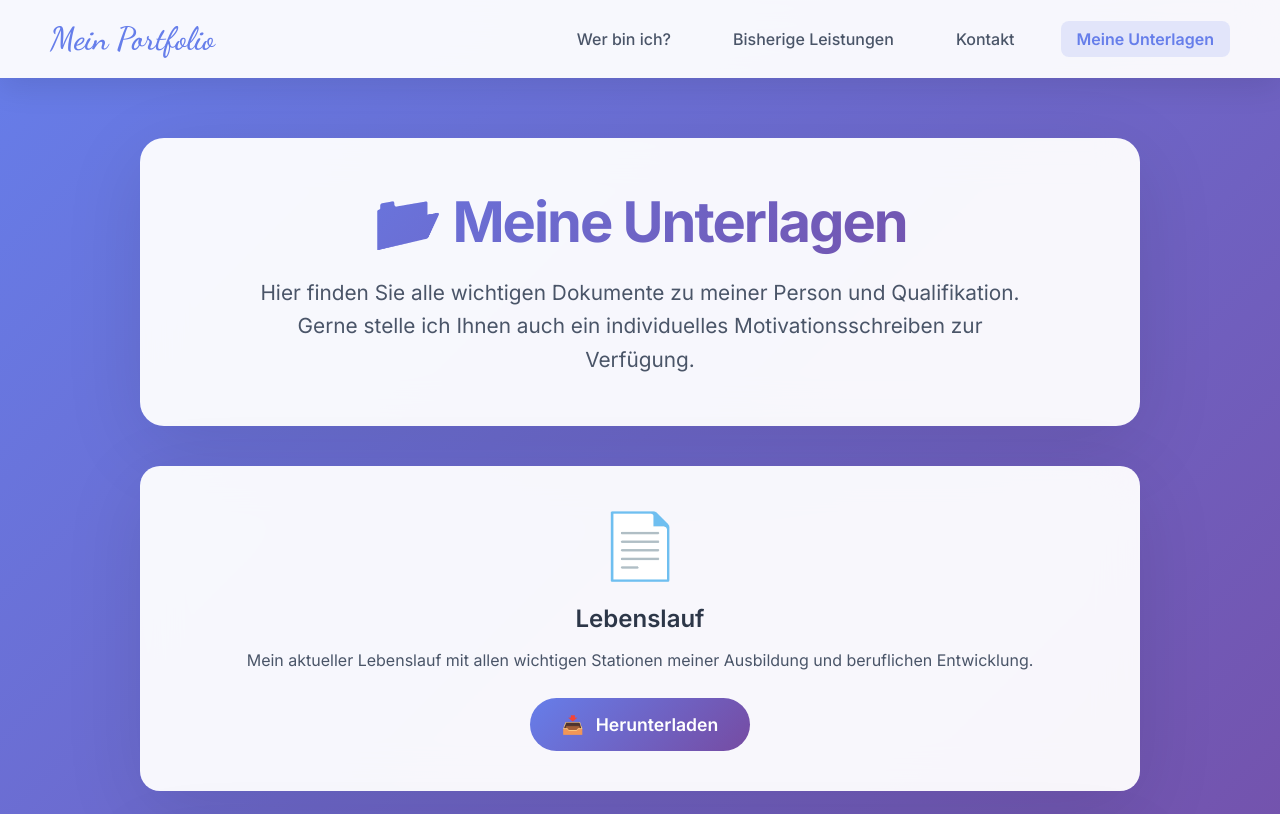
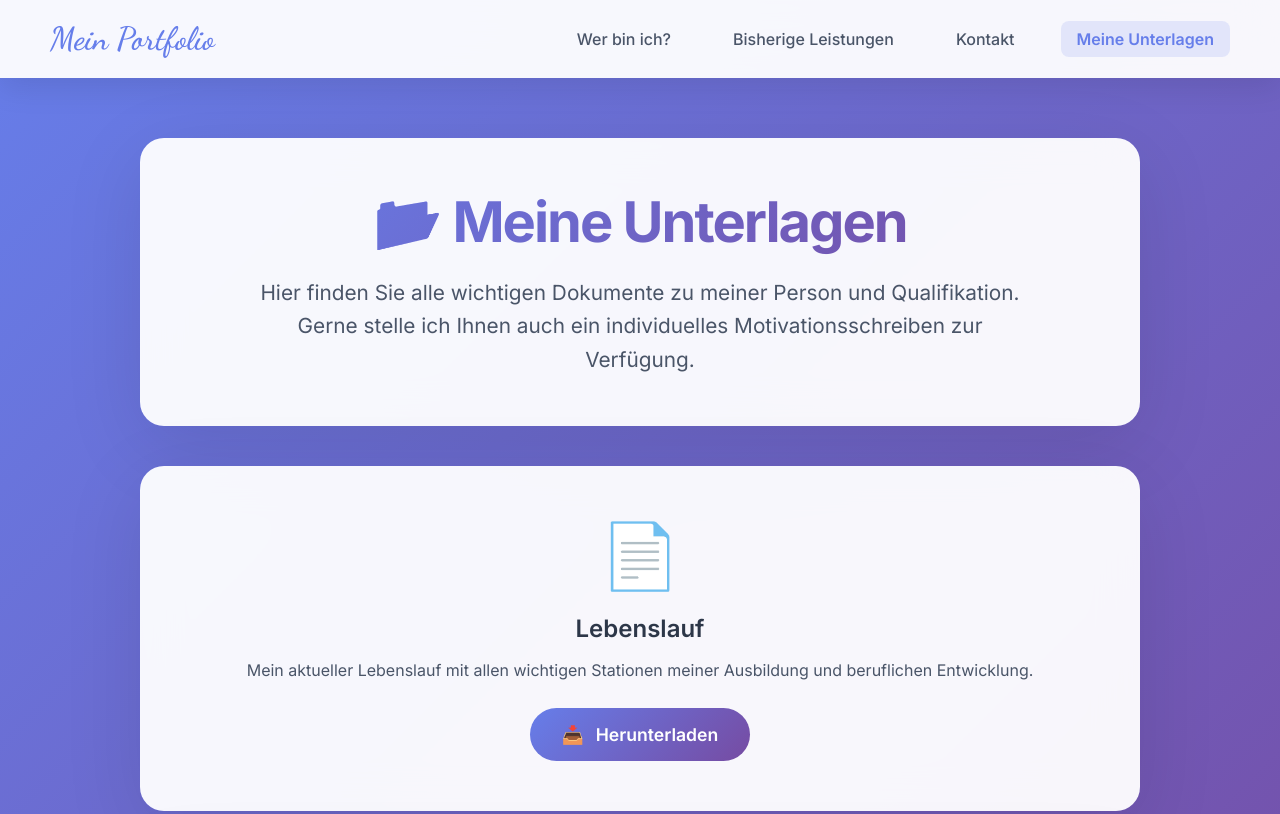
Before and after one commit to BokiKum/boris-portfolio, a website: page unterlagen.html in a window 1280 px wide. Shown: the top 814 px of the page. Drawn offline with Linux system fonts and the light colour scheme.

Commit message:
Update unterlagen.html

```diff
--- a/unterlagen.html
+++ b/unterlagen.html
@@ -3,7 +3,7 @@
 <head>
   <meta charset="UTF-8">
   <meta name="viewport" content="width=device-width, initial-scale=1.0">
-  <title>Meine Unterlagen - Boris</title>
+  <title>Meine Unterlagen - Boris Kumbric</title>
   <link href="https://fonts.googleapis.com/css2?family=Inter:wght@300;400;500;600;700&family=Dancing+Script:wght@600&display=swap" rel="stylesheet">
   <style>
     * {
@@ -107,19 +107,18 @@
 
     .documents-grid {
       display: grid;
-      grid-template-columns: repeat(auto-fit, minmax(300px, 1fr));
-      gap: 30px;
+      gap: 40px;
       margin-bottom: 40px;
     }
 
     .document-card {
       background: rgba(255, 255, 255, 0.95);
       backdrop-filter: blur(20px);
-      border-radius: 20px;
-      padding: 40px;
-      text-align: center;
+      border-radius: 24px;
+      padding: 50px;
       box-shadow: 0 20px 80px rgba(0, 0, 0, 0.1);
       transition: all 0.3s ease;
+      text-align: center;
     }
 
     .document-card:hover {
@@ -373,10 +372,6 @@
         font-size: 2.5rem;
       }
 
-      .documents-grid {
-        grid-template-columns: 1fr;
-      }
-
       .document-card,
       .motivation-section {
         padding: 30px 20px;
```
Lines whose indentation alone changed are shown as unchanged.
